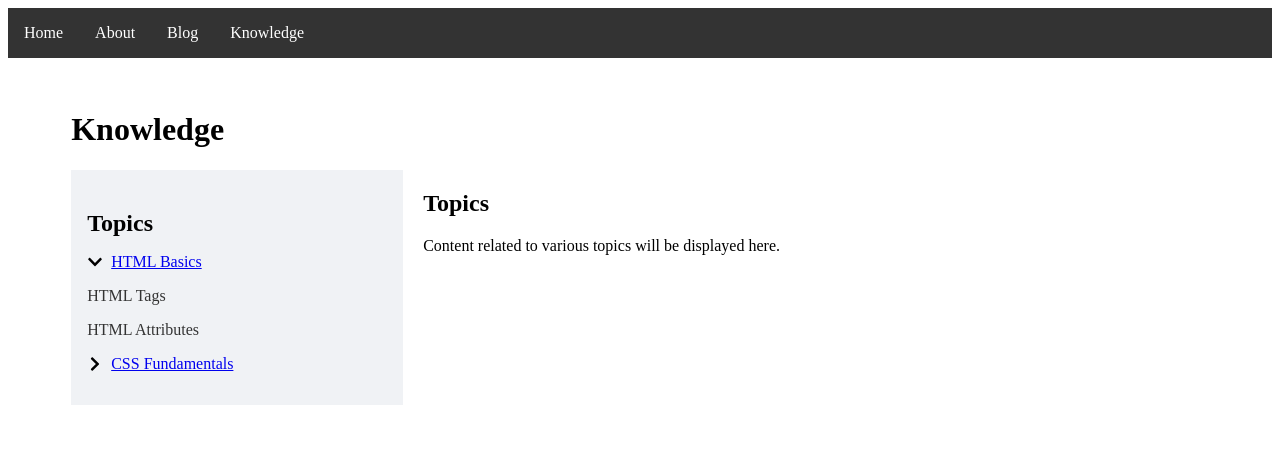
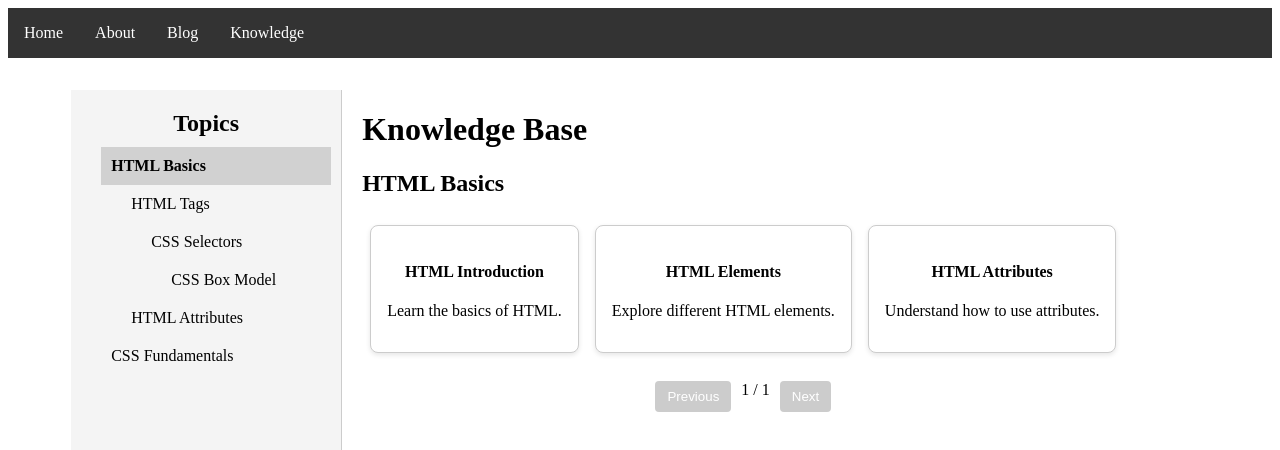
Before and after one commit to duytu0208/FrontendService, a Next.js app in the folder english_app/: page /knowledge in a window 1280 px wide. Both pictures are taken after a click on the element "HTML Basics". Shown: the top 450 px of the page. Built offline with nearby package versions, Linux system fonts and the light colour scheme.

Commit message:
feature(topic trê): update topic tree

```diff
--- /dev/null
+++ b/english_app/src/components/FlashCard.tsx
@@ -0,0 +1,19 @@
+// src/components/FlashCard.tsx
+import React from 'react';
+import styles from '../styles/FlashCard.module.css';
+
+interface FlashCardProps {
+    title: string;
+    content: string;
+}
+
+const FlashCard: React.FC<FlashCardProps> = ({ title, content }) => {
+    return (
+        <div className={styles.card}>
+            <h4>{title}</h4>
+            <p>{content}</p>
+        </div>
+    );
+};
+
+export default FlashCard;
--- /dev/null
+++ b/english_app/src/components/FlashCardGrid.tsx
@@ -0,0 +1,47 @@
+// src/components/FlashCardGrid.tsx
+import React, { useState, useEffect } from 'react';
+import FlashCard from './FlashCard';
+import styles from '../styles/FlashCard.module.css';
+
+interface FlashCardData {
+    title: string;
+    content: string;
+}
+
+const FlashCardGrid: React.FC<{ flashCards: FlashCardData[] }> = ({ flashCards }) => {
+    const [currentPage, setCurrentPage] = useState(0);
+    const cardsPerPage = 6; // Số lượng card trên mỗi trang
+    const [windowWidth, setWindowWidth] = useState(window.innerWidth);
+
+    useEffect(() => {
+        const handleResize = () => setWindowWidth(window.innerWidth);
+        window.addEventListener('resize', handleResize);
+        return () => window.removeEventListener('resize', handleResize);
+    }, []);
+
+    const totalPages = Math.ceil(flashCards.length / cardsPerPage);
+    const startIndex = currentPage * cardsPerPage;
+    const endIndex = startIndex + cardsPerPage;
+    const currentCards = flashCards.slice(startIndex, endIndex);
+
+    return (
+        <div>
+            <div className={styles.cardGrid}>
+                {currentCards.map((card, index) => (
+                    <FlashCard key={index} title={card.title} content={card.content} />
+                ))}
+            </div>
+            <div className={styles.pagination}>
+                <button onClick={() => setCurrentPage(prev => Math.max(prev - 1, 0))} disabled={currentPage === 0}>
+                    Previous
+                </button>
+                <span>{`${currentPage + 1} / ${totalPages}`}</span>
+                <button onClick={() => setCurrentPage(prev => Math.min(prev + 1, totalPages - 1))} disabled={currentPage === totalPages - 1}>
+                    Next
+                </button>
+            </div>
+        </div>
+    );
+};
+
+export default FlashCardGrid;
--- a/english_app/src/components/Sidebar.tsx
+++ b/english_app/src/components/Sidebar.tsx
@@ -1,68 +1,46 @@
-import Link from 'next/link';
+// src/components/Sidebar.tsx
 import { useState } from 'react';
-import { FaChevronDown, FaChevronRight } from 'react-icons/fa';
 import styles from '../styles/Sidebar.module.css'; // CSS cho sidebar
 
-const topics = [
-    {
-        id: 'html-basics',
-        title: 'HTML Basics',
-        subtopics: [
-            { id: 'html-tags', title: 'HTML Tags' },
-            { id: 'html-attributes', title: 'HTML Attributes' }
-        ]
-    },
-    {
-        id: 'css-fundamentals',
-        title: 'CSS Fundamentals',
-        subtopics: [
-            { id: 'css-selectors', title: 'CSS Selectors' },
-            { id: 'css-box-model', title: 'CSS Box Model' }
-        ]
-    }
-];
+const Sidebar = ({ topics, setContent }: { topics: Array<{ id: string; title: string; subtopics: Array<{ id: string; title: string }> }>; setContent: (topicId: string) => void }) => {
+    const [selectedTopic, setSelectedTopic] = useState<string | null>(null);
 
-const Sidebar = () => {
-    const [expandedTopics, setExpandedTopics] = useState<string[]>([]);
+    const handleTopicClick = (topicId: string) => {
+        setSelectedTopic(topicId);
+        setContent(topicId);
+    };
 
-    const toggleSubtopics = (id: string) => {
-        if (expandedTopics.includes(id)) {
-            setExpandedTopics(expandedTopics.filter(topicId => topicId !== id));
-        } else {
-            setExpandedTopics([...expandedTopics, id]);
-        }
+    const renderSubtopics = (subtopics: any[]) => {
+        return (
+            <ul>
+                {subtopics.map((subtopic) => (
+                    <li key={subtopic.id}>
+                        <div
+                            onClick={() => handleTopicClick(subtopic.id)}
+                            className={`${styles.subtopic} ${selectedTopic === subtopic.id ? styles.selected : ''}`}
+                        >
+                            {subtopic.title}
+                        </div>
+                        {subtopic.subtopics && subtopic.subtopics.length > 0 && renderSubtopics(subtopic.subtopics)}
+                    </li>
+                ))}
+            </ul>
+        );
     };
 
     return (
         <div className={styles.sidebar}>
-            <h3>Topics</h3>
+            <h2>Topics</h2>
             <ul>
-                {topics.map(topic => (
+                {topics.map((topic) => (
                     <li key={topic.id}>
                         <div
-                            className={styles.topicItem}
-                            onClick={() => toggleSubtopics(topic.id)}
+                            onClick={() => handleTopicClick(topic.id)}
+                            className={`${styles.topic} ${selectedTopic === topic.id ? styles.selected : ''}`}
                         >
-                            {expandedTopics.includes(topic.id) ? (
-                                <FaChevronDown className={styles.icon} />
-                            ) : (
-                                <FaChevronRight className={styles.icon} />
-                            )}
-                            <Link href={`/knowledge/${topic.id}`}>
-                                {topic.title}
-                            </Link>
+                            {topic.title}
                         </div>
-                        {expandedTopics.includes(topic.id) && (
-                            <ul className={styles.subtopics}>
-                                {topic.subtopics.map(subtopic => (
-                                    <li key={subtopic.id}>
-                                        <Link href={`/knowledge/${topic.id}/${subtopic.id}`}>
-                                            {subtopic.title}
-                                        </Link>
-                                    </li>
-                                ))}
-                            </ul>
-                        )}
+                        {topic.subtopics && topic.subtopics.length > 0 && renderSubtopics(topic.subtopics)}
                     </li>
                 ))}
             </ul>
--- /dev/null
+++ b/english_app/src/components/topics/HtmlBasics.tsx
@@ -0,0 +1,21 @@
+// src/components/HtmlBasics.tsx
+import React from 'react';
+import FlashCardGrid from '../FlashCardGrid';
+
+const flashCardData = [
+    { title: 'HTML Introduction', content: 'Learn the basics of HTML.' },
+    { title: 'HTML Elements', content: 'Explore different HTML elements.' },
+    { title: 'HTML Attributes', content: 'Understand how to use attributes.' },
+    // Thêm các flash cards khác ở đây
+];
+
+const HtmlBasics = () => {
+    return (
+        <div>
+            <h2>HTML Basics</h2>
+            <FlashCardGrid flashCards={flashCardData} />
+        </div>
+    );
+};
+
+export default HtmlBasics;
--- a/english_app/src/pages/knowledge.tsx
+++ /dev/null
@@ -1,20 +0,0 @@
-// pages/knowledge.tsx
-import Layout from '../components/Layout';
-import Sidebar from '../components/Sidebar';
-
-const KnowledgePage = () => {
-    return (
-        <Layout>
-            <h1>Knowledge</h1>
-            <div style={{ display: 'flex' }}>
-                <Sidebar />
-                <div style={{ marginLeft: '20px', flex: 1 }}>
-                    <h2>Topics</h2>
-                    <p>Content related to various topics will be displayed here.</p>
-                </div>
-            </div>
-        </Layout>
-    );
-};
-
-export default KnowledgePage;
--- a/english_app/src/pages/knowledge/index.tsx
+++ b/english_app/src/pages/knowledge/index.tsx
@@ -1,31 +1,64 @@
 // pages/knowledge/index.tsx
-import Link from 'next/link';
+import { useState } from 'react';
 import Layout from '../../components/Layout';
 import Sidebar from '../../components/Sidebar';
-import styles from '../../styles/Knowledge.module.css'; // CSS cho trang Knowledge
+import HtmlBasics from '../../components/topics/HtmlBasics'; // Import component để hiển thị flash cards
 
 const topics = [
-    { id: 'html-basics', title: 'Topic 1' },
-    { id: 'css-fundamentals', title: 'Topic 2' }
+    {
+        id: 'html-basics',
+        title: 'HTML Basics',
+        subtopics: [
+            {
+                id: 'html-tags',
+                title: 'HTML Tags',
+                subtopics: [
+                    { id: 'css-selectors',
+                        title: 'CSS Selectors',
+                        subtopics: [
+                            { id: 'css-box-model', title: 'CSS Box Model' }
+                        ]
+                    }
+                ]
+            },
+            { id: 'html-attributes', title: 'HTML Attributes' }
+        ]
+    },
+    {
+        id: 'css-fundamentals',
+        title: 'CSS Fundamentals',
+        subtopics: [
+
+        ]
+    }
 ];
 
 const KnowledgePage = () => {
+    const [content, setContent] = useState<JSX.Element | null>(null);
+
+    const handleTopicClick = (topicId: string) => {
+        let component: JSX.Element | null = null; // Khởi tạo biến component
+
+        // Hiển thị nội dung cho từng topic dựa trên topicId
+        switch (topicId) {
+            case 'html-basics':
+                component = <HtmlBasics />;
+                break;
+            // Thêm các case cho các topic khác nếu có
+            default:
+                component = <p>Hãy chọn một topic từ sidebar để hiển thị nội dung.</p>;
+        }
+
+        setContent(component); // Gọi setContent với component
+    };
+
     return (
         <Layout>
             <div style={{ display: 'flex' }}>
-                <Sidebar />
+                <Sidebar topics={topics} setContent={handleTopicClick} /> {/* Truyền handleTopicClick */}
                 <div style={{ marginLeft: '20px', flex: 1 }}>
                     <h1>Knowledge Base</h1>
-                    <p>Chọn một topic để tìm hiểu thêm:</p>
-                    <ul className={styles.topicList}>
-                        {topics.map(topic => (
-                            <li key={topic.id}>
-                                <Link href={`/knowledge/${topic.id}`}>
-                                    {topic.id}
-                                </Link>
-                            </li>
-                        ))}
-                    </ul>
+                    {content || <p>Hãy chọn một topic từ sidebar để hiển thị nội dung.</p>}
                 </div>
             </div>
         </Layout>
--- /dev/null
+++ b/english_app/src/styles/FlashCard.module.css
@@ -0,0 +1,43 @@
+/* styles/FlashCard.module.css */
+.card {
+    border: 1px solid #ccc;
+    border-radius: 8px;
+    padding: 16px;
+    margin: 8px;
+    text-align: center;
+    background-color: #fff;
+    box-shadow: 0 2px 5px rgba(0, 0, 0, 0.1);
+    transition: transform 0.3s;
+}
+
+.card:hover {
+    transform: translateY(-5px);
+}
+
+/* styles/FlashCardGrid.module.css */
+.cardGrid {
+    display: flex;
+    flex-wrap: wrap;
+    justify-content: space-around; /* Căn giữa các card */
+}
+
+.pagination {
+    display: flex;
+    justify-content: center;
+    margin: 20px 0;
+}
+
+.pagination button {
+    margin: 0 10px;
+    padding: 8px 12px;
+    cursor: pointer;
+    border: none;
+    border-radius: 4px;
+    background-color: #007bff;
+    color: white;
+}
+
+.pagination button:disabled {
+    background-color: #ccc;
+    cursor: not-allowed;
+}
--- a/english_app/src/styles/Sidebar.module.css
+++ b/english_app/src/styles/Sidebar.module.css
@@ -1,53 +1,43 @@
+/* src/styles/Sidebar.module.css */
+
 .sidebar {
-    width: 300px;
-    background-color: #f0f2f5;
-    padding: 1rem;
+    width: 250px;
+    background-color: #f4f4f4;
+    padding: 10px;
+    border-right: 1px solid #ccc;
+    height: 100vh; /* Chiều cao 100% của viewport */
+    overflow-y: auto; /* Thêm thanh cuộn nếu cần */
 }
 
-.sidebar h3 {
+.sidebar h2 {
+    margin: 0;
+    padding: 10px 0;
+    text-align: center;
     font-size: 1.5rem;
-    margin-bottom: 1rem;
+}
+
+.topic, .subtopic {
+    padding: 10px;
+    cursor: pointer;
+    transition: background-color 0.3s ease;
+}
+
+.topic:hover, .subtopic:hover {
+    background-color: #e1e1e1; /* Màu nền khi hover */
+}
+
+.selected {
+    background-color: #d1d1d1; /* Màu nền cho topic đã chọn */
+    font-weight: bold; /* Bôi đậm cho topic đã chọn */
 }
 
 .sidebar ul {
-    list-style-type: none;
-    padding-left: 0;
+    list-style: none; /* Bỏ dấu chấm */
+    padding: 0;
+    margin: 0;
+    margin-left: 20px; /* Thụt vào bên trái */
 }
 
-.sidebar ul li {
-    margin-bottom: 1rem;
+.sidebar ul ul {
+    margin-left: 20px; /* Thụt vào thêm cho subtopics */
 }
-
-.topicItem {
-    display: flex;
-    align-items: center;
-    cursor: pointer;
-}
-
-.topicItem:hover {
-    color: #1877f2;
-}
-
-.icon {
-    margin-right: 0.5rem;
-    font-size: 1rem;
-}
-
-.subtopics {
-    padding-right: 1rem;
-    margin-top: 1rem;
-}
-
-.subtopics li {
-    margin-bottom: 1rem;
-}
-
-.subtopics li a {
-    text-decoration: none;
-    color: #333;
-}
-
-.subtopics li a:hover {
-    text-decoration: underline;
-    color: #1877f2;
-}
```
Also changed, not shown: english_app/src/components/topics/CssFundamentals.tsx (added, +11 -0 lines), english_app/src/components/topics/CssSelectors.tsx (added, +11 -0 lines), english_app/src/components/topics/HtmlTags.tsx (added, +11 -0 lines), english_app/src/pages/knowledge/[topic]/[subtopic].tsx (deleted, +0 -53 lines).
